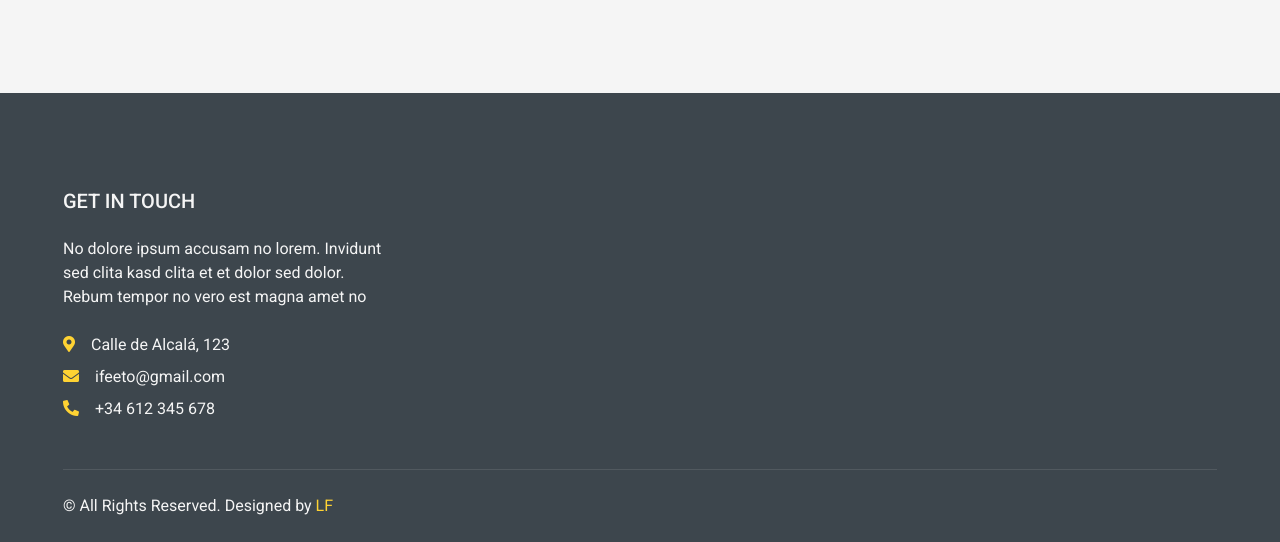
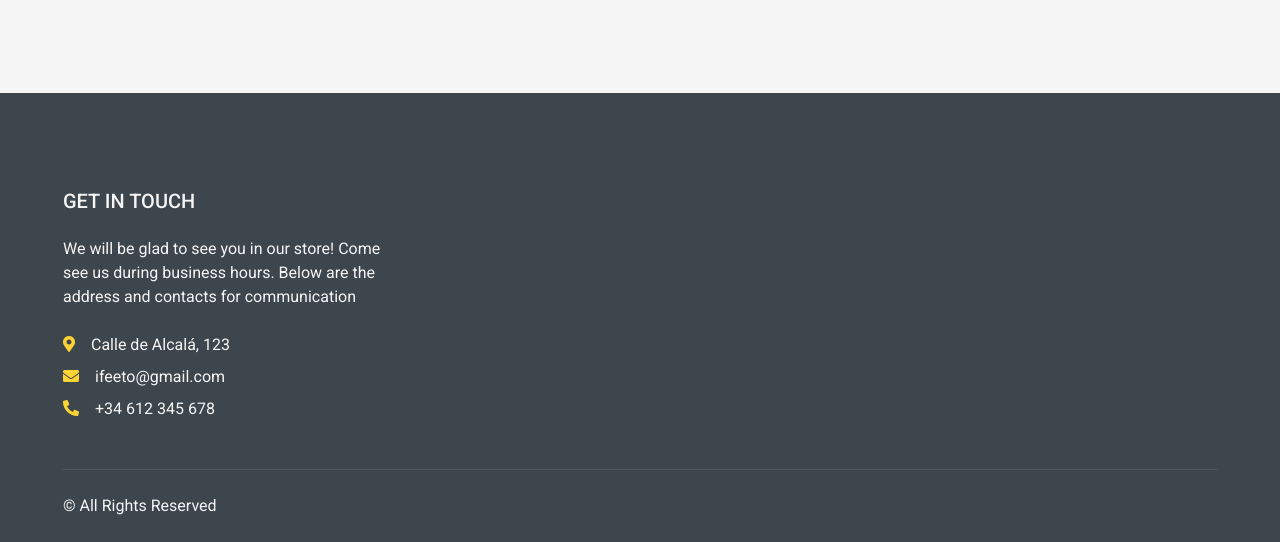
Before and after one commit to FathullaLatipov/Shop, a Flask app: page / in a window 1280 px wide. Shown: the part 2160-2702 px from the top of the page. Run offline with Flask 3, Linux system fonts and the light colour scheme; some libraries are stand-ins or nearby versions.

Commit message:
change texts

```diff
--- a/templates/index.html
+++ b/templates/index.html
@@ -136,7 +136,7 @@
                             <div class="carousel-caption d-flex flex-column align-items-center justify-content-center">
                                 <div class="p-3" style="max-width: 700px;">
                                     <h1 class="display-4 text-white mb-3 animate__animated animate__fadeInDown">Men Fashion</h1>
-                                    <p class="mx-md-5 px-5 animate__animated animate__bounceIn">Lorem rebum magna amet lorem magna erat diam stet. Sadips duo stet amet amet ndiam elitr ipsum diam</p>
+                                    <p class="mx-md-5 px-5 animate__animated animate__bounceIn">This is a store of designer items Multishop, here is a showcase with our branded items. You can view products and prices. Enjoy your acquaintance!</p>
                                     <a class="btn btn-outline-light py-2 px-4 mt-3 animate__animated animate__fadeInUp" href="#products">Shop Now</a>
                                 </div>
                             </div>
@@ -146,7 +146,7 @@
                             <div class="carousel-caption d-flex flex-column align-items-center justify-content-center">
                                 <div class="p-3" style="max-width: 700px;">
                                     <h1 class="display-4 text-white mb-3 animate__animated animate__fadeInDown">Women Fashion</h1>
-                                    <p class="mx-md-5 px-5 animate__animated animate__bounceIn">Lorem rebum magna amet lorem magna erat diam stet. Sadips duo stet amet amet ndiam elitr ipsum diam</p>
+                                    <p class="mx-md-5 px-5 animate__animated animate__bounceIn">This is a store of designer items Multishop, here is a showcase with our branded items. You can view products and prices. Enjoy your acquaintance!</p>
                                     <a class="btn btn-outline-light py-2 px-4 mt-3 animate__animated animate__fadeInUp" href="#products">Shop Now</a>
                                 </div>
                             </div>
@@ -156,7 +156,7 @@
                             <div class="carousel-caption d-flex flex-column align-items-center justify-content-center">
                                 <div class="p-3" style="max-width: 700px;">
                                     <h1 class="display-4 text-white mb-3 animate__animated animate__fadeInDown">Kids Fashion</h1>
-                                    <p class="mx-md-5 px-5 animate__animated animate__bounceIn">Lorem rebum magna amet lorem magna erat diam stet. Sadips duo stet amet amet ndiam elitr ipsum diam</p>
+                                    <p class="mx-md-5 px-5 animate__animated animate__bounceIn">This is a store of designer items Multishop, here is a showcase with our branded items. You can view products and prices. Enjoy your acquaintance!</p>
                                     <a class="btn btn-outline-light py-2 px-4 mt-3 animate__animated animate__fadeInUp" href="#products">Shop Now</a>
                                 </div>
                             </div>
@@ -513,7 +513,7 @@
         <div class="row px-xl-5 pt-5">
             <div class="col-lg-4 col-md-12 mb-5 pr-3 pr-xl-5">
                 <h5 class="text-secondary text-uppercase mb-4">Get In Touch</h5>
-                <p class="mb-4">No dolore ipsum accusam no lorem. Invidunt sed clita kasd clita et et dolor sed dolor. Rebum tempor no vero est magna amet no</p>
+                <p class="mb-4">We will be glad to see you in our store! Come see us during business hours. Below are the address and contacts for communication</p>
                 <p class="mb-2"><i class="fa fa-map-marker-alt text-primary mr-3"></i>Calle de Alcalá, 123</p>
                 <p class="mb-2"><i class="fa fa-envelope text-primary mr-3"></i>ifeeto@gmail.com</p>
                 <p class="mb-0"><i class="fa fa-phone-alt text-primary mr-3"></i>+34 612 345 678</p>
@@ -557,9 +557,9 @@
         <div class="row border-top mx-xl-5 py-4" style="border-color: rgba(256, 256, 256, .1) !important;">
             <div class="col-md-6 px-xl-0">
                 <p class="mb-md-0 text-center text-md-left text-secondary">
-                    &copy; All Rights Reserved. Designed
-                    by
-                    <a class="text-primary" href="https://latipovfathulla.uz">LF</a>
+                    &copy; All Rights Reserved
+                    <!-- Designed by
+                    <a class="text-primary" href="https://latipovfathulla.uz">LF</a> -->
                 </p>
             </div>
             <!-- <div class="col-md-6 px-xl-0 text-center text-md-right">
```
Also changed, not shown: templates/category.html (+4 -4 lines), templates/detail.html (+4 -4 lines), templates/policy.html (+4 -3 lines).
